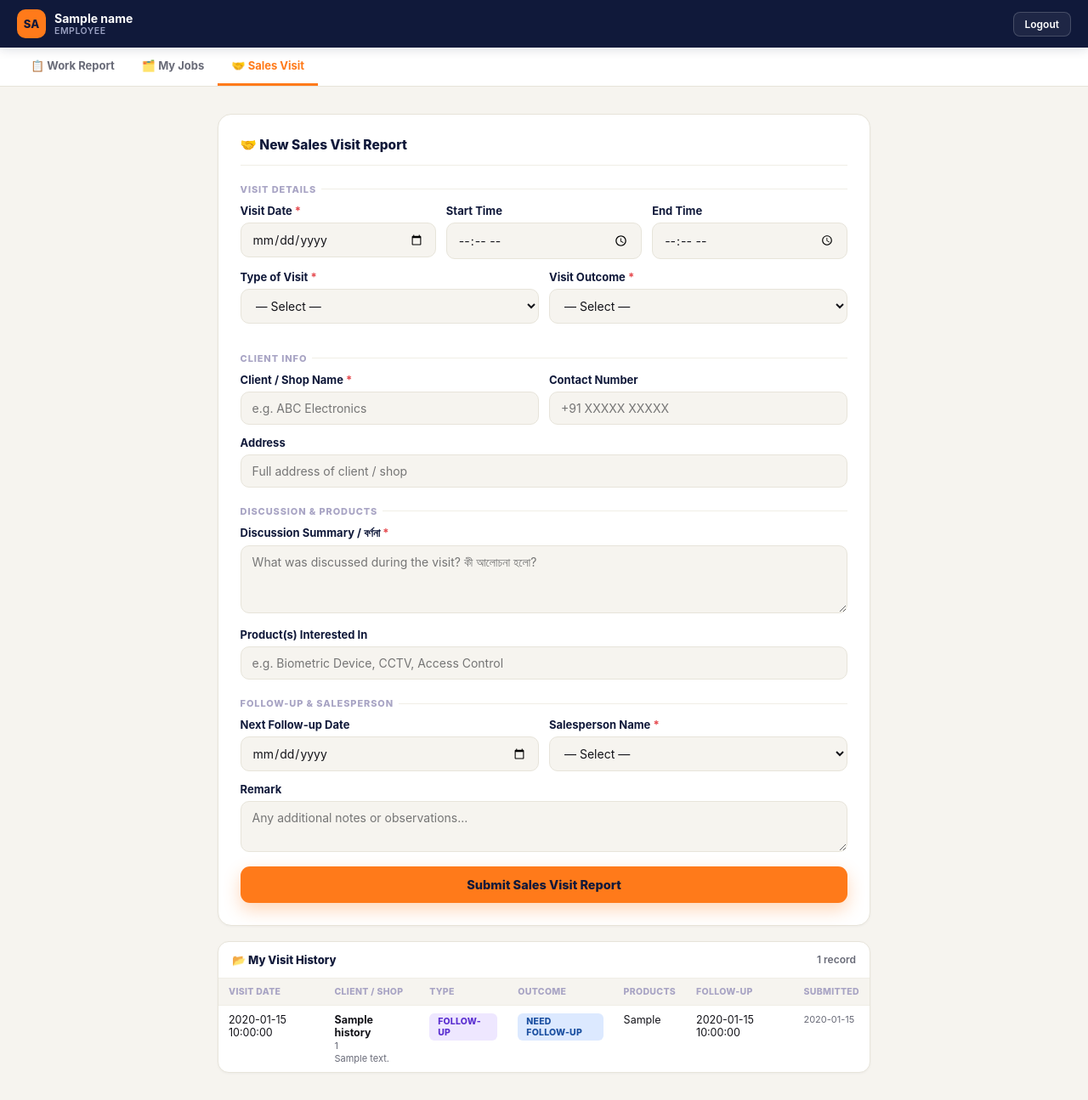
After one commit to subrato91net-boop/work-report-app, a Flask app: template work_report_app/templates/sales_visit.html in a window 1280 px wide. The commit adds this page. Shown: the whole page at 85% size. Run offline with Flask 3, Linux system fonts and the light colour scheme; the template is opened without the code that fills it: most values are stand-ins (such as "Sample title", 1, 10 or a date in 2020); some libraries are stand-ins or nearby versions.

Commit message:
Add files via upload

```diff
--- a/work_report_app/app.py
+++ b/work_report_app/app.py
@@ -635,3 +635,183 @@ if __name__ == "__main__":
     print("👤  Manager : manager / manager123")
     print("👤  Employee: subrato / 1013123456\n")
     app.run(debug=True)
+
+
+# ══════════════════════════════════════════
+#  SALES VISIT REPORT — DB INIT
+# ══════════════════════════════════════════
+def init_sales_db():
+    conn = get_db(); cur = conn.cursor()
+    cur.execute("""
+        CREATE TABLE IF NOT EXISTS sales_visits (
+            id                  SERIAL PRIMARY KEY,
+            timestamp           TEXT,
+            visit_date          TEXT,
+            start_time          TEXT,
+            end_time            TEXT,
+            client_name         TEXT,
+            contact_number      TEXT,
+            address             TEXT,
+            type_of_visit       TEXT,
+            discussion_summary  TEXT,
+            products_interested TEXT,
+            visit_outcome       TEXT,
+            next_followup_date  TEXT,
+            salesperson_code    TEXT,
+            salesperson_name    TEXT,
+            remark              TEXT
+        )
+    """)
+    conn.commit(); cur.close(); conn.close()
+
+with app.app_context():
+    try:
+        init_sales_db()
+        print("✅ Sales visit table ready")
+    except Exception as e:
+        print(f"⚠️ Sales DB init error: {e}")
+
+
+# ══════════════════════════════════════════
+#  ROUTES — EMPLOYEE: SALES VISIT REPORT
+# ══════════════════════════════════════════
+@app.route("/sales-visit", methods=["GET", "POST"])
+def sales_visit():
+    if not logged_in() or is_manager():
+        return redirect(url_for("index"))
+
+    success = False
+    if request.method == "POST":
+        sp_code = request.form.get("salesperson_code", "")
+        sp_name = EMPLOYEES.get(sp_code, {}).get("name", "")
+        conn = get_db(); cur = conn.cursor()
+        cur.execute("""
+            INSERT INTO sales_visits
+            (timestamp, visit_date, start_time, end_time, client_name,
+             contact_number, address, type_of_visit, discussion_summary,
+             products_interested, visit_outcome, next_followup_date,
+             salesperson_code, salesperson_name, remark)
+            VALUES (%s,%s,%s,%s,%s,%s,%s,%s,%s,%s,%s,%s,%s,%s,%s)
+        """, (
+            datetime.now().strftime("%Y-%m-%d %H:%M:%S"),
+            request.form.get("visit_date"),
+            request.form.get("start_time"),
+            request.form.get("end_time"),
+            request.form.get("client_name"),
+            request.form.get("contact_number"),
+            request.form.get("address"),
+            request.form.get("type_of_visit"),
+            request.form.get("discussion_summary"),
+            request.form.get("products_interested"),
+            request.form.get("visit_outcome"),
+            request.form.get("next_followup_date"),
+            sp_code, sp_name,
+            request.form.get("remark"),
+        ))
+        conn.commit(); cur.close(); conn.close()
+        success = True
+
+    # Fetch this employee's own history
+    code = get_emp_code()
+    conn = get_db(); cur = conn.cursor()
+    cur.execute("""
+        SELECT * FROM sales_visits
+        WHERE salesperson_code=%s
+        ORDER BY timestamp DESC
+    """, (code,))
+    history = cur.fetchall(); cur.close(); conn.close()
+
+    salesperson_choices = [
+        {"code": c, "name": i["name"]}
+        for c, i in EMPLOYEES.items()
+    ]
+
+    return render_template(
+        "sales_visit.html",
+        name=session["name"],
+        success=success,
+        history=history,
+        salesperson_choices=salesperson_choices,
+        current_code=code,
+    )
+
+
+# ══════════════════════════════════════════
+#  ROUTES — MANAGER: VIEW SALES VISITS
+# ══════════════════════════════════════════
+@app.route("/manager/sales-visits")
+def manager_sales_visits():
+    if not logged_in() or not is_manager():
+        return redirect(url_for("index"))
+
+    sp_f      = request.args.get("sp", "")
+    outcome_f = request.args.get("outcome", "")
+    vtype_f   = request.args.get("vtype", "")
+    from_d    = request.args.get("from_d", "")
+    to_d      = request.args.get("to_d", "")
+    search    = request.args.get("search", "")
+
+    conn   = get_db(); cur = conn.cursor()
+    query  = "SELECT * FROM sales_visits WHERE 1=1"
+    params = []
+    if sp_f:      query += " AND salesperson_name=%s";              params.append(sp_f)
+    if outcome_f: query += " AND visit_outcome=%s";                 params.append(outcome_f)
+    if vtype_f:   query += " AND type_of_visit=%s";                 params.append(vtype_f)
+    if from_d:    query += " AND visit_date>=%s";                   params.append(from_d)
+    if to_d:      query += " AND visit_date<=%s";                   params.append(to_d)
+    if search:
+        query += " AND (client_name ILIKE %s OR address ILIKE %s OR products_interested ILIKE %s OR discussion_summary ILIKE %s)"
+        s = f"%{search}%"; params += [s, s, s, s]
+    query += " ORDER BY timestamp DESC"
+    cur.execute(query, params)
+    visits = cur.fetchall()
+
+    cur.execute("SELECT COUNT(*) FROM sales_visits"); total = cur.fetchone()["count"]
+    cur.execute("SELECT COUNT(*) FROM sales_visits WHERE visit_outcome='Interested'"); interested = cur.fetchone()["count"]
+    cur.execute("SELECT COUNT(*) FROM sales_visits WHERE visit_outcome='Need Follow-up'"); followup = cur.fetchone()["count"]
+    today = datetime.now().strftime("%Y-%m-%d")
+    cur.execute("SELECT COUNT(*) FROM sales_visits WHERE visit_date=%s", (today,)); today_ct = cur.fetchone()["count"]
+    cur.execute("SELECT DISTINCT salesperson_name FROM sales_visits ORDER BY salesperson_name"); sp_list = [r["salesperson_name"] for r in cur.fetchall()]
+    cur.close(); conn.close()
+
+    return render_template(
+        "manager_sales.html",
+        name=session["name"],
+        visits=visits,
+        total=total, interested=interested, followup=followup, today_ct=today_ct,
+        sp_list=sp_list,
+        filters={"sp": sp_f, "outcome": outcome_f, "vtype": vtype_f, "from_d": from_d, "to_d": to_d, "search": search},
+        record_count=len(visits),
+    )
+
+
+# ══════════════════════════════════════════
+#  ROUTES — EXPORT: SALES VISITS CSV
+# ══════════════════════════════════════════
+@app.route("/export/sales-visits")
+def export_sales_visits():
+    if not logged_in() or not is_manager():
+        return redirect(url_for("login"))
+    conn = get_db(); cur = conn.cursor()
+    cur.execute("SELECT * FROM sales_visits ORDER BY timestamp DESC")
+    rows = cur.fetchall(); cur.close(); conn.close()
+    output = io.StringIO()
+    writer = csv.writer(output)
+    writer.writerow([
+        "ID","Timestamp","Visit Date","Start Time","End Time","Client Name",
+        "Contact Number","Address","Type of Visit","Discussion Summary",
+        "Products Interested","Visit Outcome","Next Follow-up Date",
+        "Salesperson","Remark"
+    ])
+    for r in rows:
+        writer.writerow([
+            r["id"], r["timestamp"], r["visit_date"], r["start_time"], r["end_time"],
+            r["client_name"], r["contact_number"], r["address"], r["type_of_visit"],
+            r["discussion_summary"], r["products_interested"], r["visit_outcome"],
+            r["next_followup_date"], r["salesperson_name"], r["remark"]
+        ])
+    output.seek(0)
+    return Response(
+        output.getvalue(), mimetype="text/csv",
+        headers={"Content-Disposition": "attachment;filename=sales_visits.csv"}
+    )
--- /dev/null
+++ b/work_report_app/templates/sales_visit.html
@@ -0,0 +1,271 @@
+<!DOCTYPE html>
+<html lang="en">
+<head>
+<meta charset="UTF-8">
+<meta name="viewport" content="width=device-width, initial-scale=1.0">
+<title>Sales Visit Report — {{ name }}</title>
+<style>
+  *{box-sizing:border-box;margin:0;padding:0}
+  body{font-family:'Inter',-apple-system,BlinkMacSystemFont,'Segoe UI',sans-serif;background:#F6F4EF;color:#14141A;min-height:100vh;padding-bottom:84px}
+  a{color:inherit}
+
+  .topbar{background:#10193A;padding:0 1.25rem;display:flex;align-items:center;justify-content:space-between;height:56px;position:sticky;top:0;z-index:20;box-shadow:0 2px 12px rgba(16,25,58,0.15)}
+  .topbar-left{display:flex;align-items:center;gap:10px}
+  .avatar{width:34px;height:34px;background:#FF7A1A;border-radius:10px;display:flex;align-items:center;justify-content:center;font-size:13px;font-weight:800;color:#10193A}
+  .tname{font-size:14px;font-weight:700;color:#fff}
+  .trole{font-size:10.5px;color:#9CA3C4;font-weight:600;text-transform:uppercase;letter-spacing:.05em}
+  .logout{padding:6px 13px;border:1px solid rgba(255,255,255,0.18);border-radius:8px;background:rgba(255,255,255,0.06);font-size:12px;cursor:pointer;color:#fff;text-decoration:none;font-weight:600}
+  .logout:hover{background:rgba(255,255,255,0.14)}
+
+  /* TABS */
+  .page-tabs{background:#fff;border-bottom:1px solid #E7E4DA;padding:0 1.25rem;display:flex;position:sticky;top:56px;z-index:19;overflow-x:auto}
+  .pt{padding:13px 16px;font-size:13px;color:#696B78;text-decoration:none;border-bottom:3px solid transparent;font-weight:700;transition:all .15s;white-space:nowrap}
+  .pt:hover{color:#10193A}
+  .pt.active{color:#FF7A1A;border-bottom-color:#FF7A1A}
+
+  /* BOTTOM NAV */
+  .bottom-nav{position:fixed;bottom:0;left:0;right:0;background:#0B1228;display:flex;z-index:30;box-shadow:0 -4px 20px rgba(0,0,0,0.25);padding-bottom:env(safe-area-inset-bottom)}
+  .bn-item{flex:1;display:flex;flex-direction:column;align-items:center;gap:3px;padding:10px 4px 9px;text-decoration:none;color:#7E84A3;font-size:10px;font-weight:700;letter-spacing:.01em}
+  .bn-item .bn-ic{font-size:19px;line-height:1}
+  .bn-item.active{color:#FF7A1A}
+
+  .wrap{max-width:720px;margin:1.4rem auto;padding:0 1rem}
+  .card{background:#fff;border:1px solid #E7E4DA;border-radius:16px;padding:1.6rem;margin-bottom:1.1rem;box-shadow:0 1px 3px rgba(16,25,58,0.04)}
+  .card-title{font-size:15.5px;font-weight:800;margin-bottom:1.3rem;padding-bottom:.9rem;border-bottom:1px solid #F0EEE6;display:flex;align-items:center;gap:8px;color:#10193A}
+
+  .section-label{font-size:11px;font-weight:800;color:#A8A4C4;text-transform:uppercase;letter-spacing:.08em;margin:1.3rem 0 .65rem;display:flex;align-items:center;gap:6px}
+  .section-label::after{content:"";flex:1;height:1px;background:#F0EEE6}
+  .section-label:first-of-type{margin-top:0}
+
+  .row2{display:grid;grid-template-columns:1fr 1fr;gap:12px}
+  .row3{display:grid;grid-template-columns:1fr 1fr 1fr;gap:12px}
+  .field{margin-bottom:13px}
+  label{display:block;font-size:13px;color:#10193A;font-weight:700;margin-bottom:6px}
+  input,select,textarea{width:100%;padding:10px 13px;font-size:14px;color:#14141A;background:#F6F4EF;border:1.5px solid #E7E4DA;border-radius:10px;outline:none;font-family:inherit;transition:border-color .15s,box-shadow .15s,background .15s}
+  input:focus,select:focus,textarea:focus{border-color:#FF7A1A;box-shadow:0 0 0 4px rgba(255,122,26,0.12);background:#fff}
+  textarea{resize:vertical;min-height:80px}
+
+  .submit-btn{width:100%;padding:13px;background:#FF7A1A;color:#10193A;border:none;border-radius:11px;font-size:14.5px;font-weight:800;cursor:pointer;font-family:inherit;box-shadow:0 8px 20px rgba(255,122,26,0.3);transition:transform .1s,box-shadow .15s}
+  .submit-btn:hover{box-shadow:0 10px 26px rgba(255,122,26,0.4)}
+  .submit-btn:active{transform:scale(.98)}
+  .required{color:#E5484D}
+
+  .success{background:#D9F5E8;color:#0E6B43;border:1px solid #8FE0BC;border-radius:10px;padding:12px 15px;font-size:13.5px;margin-bottom:1.2rem;font-weight:600}
+
+  /* HISTORY TABLE */
+  .table-card{background:#fff;border:1px solid #E7E4DA;border-radius:13px;overflow:hidden;box-shadow:0 1px 3px rgba(16,25,58,0.04)}
+  .table-hdr{padding:13px 16px;border-bottom:1px solid #F0EEE6;display:flex;align-items:center;justify-content:space-between}
+  .table-hdr-title{font-size:13px;font-weight:800;color:#10193A}
+  .rec-count{font-size:12px;color:#696B78;font-weight:600}
+  .tbl-scroll{overflow-x:auto}
+  table{width:100%;border-collapse:collapse;font-size:12.5px}
+  thead tr{background:#F6F4EF}
+  th{padding:9px 12px;text-align:left;font-size:10.5px;color:#A8A4C4;border-bottom:1px solid #F0EEE6;font-weight:800;white-space:nowrap;text-transform:uppercase;letter-spacing:.03em}
+  td{padding:9px 12px;border-bottom:1px solid #F6F4EF;vertical-align:top}
+  tr:last-child td{border-bottom:none}
+  tr:hover td{background:#FAFAF8}
+
+  .badge{display:inline-block;padding:3px 10px;border-radius:6px;font-size:10.5px;font-weight:800;text-transform:uppercase;letter-spacing:.02em}
+  .badge-interested{background:#D9F5E8;color:#0E6B43}
+  .badge-followup{background:#DCE9FF;color:#1A4FA0}
+  .badge-new{background:#FFF3D9;color:#7A4A00}
+  .badge-followupv{background:#EEE7FF;color:#5B30D1}
+
+  .empty-state{text-align:center;padding:3rem 1rem;color:#A8A4C4}
+  .empty-state .es-ic{font-size:2.5rem;margin-bottom:.8rem}
+  .empty-state p{font-size:13px;font-weight:600}
+
+  @media(max-width:540px){.row2{grid-template-columns:1fr}.row3{grid-template-columns:1fr}}
+  @media(min-width:860px){
+    body{padding-bottom:0}
+    .bottom-nav{display:none}
+    .wrap{max-width:800px;margin:2rem auto}
+  }
+</style>
+</head>
+<body>
+
+<div class="topbar">
+  <div class="topbar-left">
+    <div class="avatar">{{ name[:2].upper() }}</div>
+    <div><div class="tname">{{ name }}</div><div class="trole">Employee</div></div>
+  </div>
+  <a href="/logout" class="logout">Logout</a>
+</div>
+
+<!-- PAGE TABS -->
+<div class="page-tabs">
+  <a href="/form" class="pt">📋 Work Report</a>
+  <a href="/my-jobs" class="pt">🗂️ My Jobs</a>
+  <a href="/sales-visit" class="pt active">🤝 Sales Visit</a>
+</div>
+
+<div class="wrap">
+
+  {% if success %}
+  <div class="success">✅ Sales visit report submitted successfully!</div>
+  {% endif %}
+
+  <!-- SUBMIT FORM -->
+  <div class="card">
+    <div class="card-title">🤝 New Sales Visit Report</div>
+
+    <form method="POST">
+
+      <span class="section-label">Visit Details</span>
+      <div class="row3">
+        <div class="field">
+          <label>Visit Date <span class="required">*</span></label>
+          <input type="date" name="visit_date" required>
+        </div>
+        <div class="field">
+          <label>Start Time</label>
+          <input type="time" name="start_time">
+        </div>
+        <div class="field">
+          <label>End Time</label>
+          <input type="time" name="end_time">
+        </div>
+      </div>
+
+      <div class="row2">
+        <div class="field">
+          <label>Type of Visit <span class="required">*</span></label>
+          <select name="type_of_visit" required>
+            <option value="" disabled selected>— Select —</option>
+            <option value="New Visit">New Visit</option>
+            <option value="Follow-up">Follow-up</option>
+          </select>
+        </div>
+        <div class="field">
+          <label>Visit Outcome <span class="required">*</span></label>
+          <select name="visit_outcome" required>
+            <option value="" disabled selected>— Select —</option>
+            <option value="Interested">Interested</option>
+            <option value="Need Follow-up">Need Follow-up</option>
+          </select>
+        </div>
+      </div>
+
+      <span class="section-label">Client Info</span>
+      <div class="row2">
+        <div class="field">
+          <label>Client / Shop Name <span class="required">*</span></label>
+          <input type="text" name="client_name" placeholder="e.g. ABC Electronics" required>
+        </div>
+        <div class="field">
+          <label>Contact Number</label>
+          <input type="tel" name="contact_number" placeholder="+91 XXXXX XXXXX">
+        </div>
+      </div>
+      <div class="field">
+        <label>Address</label>
+        <input type="text" name="address" placeholder="Full address of client / shop">
+      </div>
+
+      <span class="section-label">Discussion & Products</span>
+      <div class="field">
+        <label>Discussion Summary / বর্ণনা <span class="required">*</span></label>
+        <textarea name="discussion_summary" placeholder="What was discussed during the visit? কী আলোচনা হলো?" required></textarea>
+      </div>
+      <div class="field">
+        <label>Product(s) Interested In</label>
+        <input type="text" name="products_interested" placeholder="e.g. Biometric Device, CCTV, Access Control">
+      </div>
+
+      <span class="section-label">Follow-up & Salesperson</span>
+      <div class="row2">
+        <div class="field">
+          <label>Next Follow-up Date</label>
+          <input type="date" name="next_followup_date">
+        </div>
+        <div class="field">
+          <label>Salesperson Name <span class="required">*</span></label>
+          <select name="salesperson_code" required>
+            <option value="" disabled selected>— Select —</option>
+            {% for sp in salesperson_choices %}
+            <option value="{{ sp.code }}" {% if sp.code == current_code %}selected{% endif %}>{{ sp.name }}</option>
+            {% endfor %}
+          </select>
+        </div>
+      </div>
+
+      <div class="field">
+        <label>Remark</label>
+        <textarea name="remark" placeholder="Any additional notes or observations..." style="min-height:60px"></textarea>
+      </div>
+
+      <button type="submit" class="submit-btn">Submit Sales Visit Report</button>
+    </form>
+  </div>
+
+  <!-- HISTORY TABLE -->
+  <div class="table-card">
+    <div class="table-hdr">
+      <span class="table-hdr-title">📂 My Visit History</span>
+      <span class="rec-count">{{ history|length }} record{{ 's' if history|length != 1 }}</span>
+    </div>
+    {% if history %}
+    <div class="tbl-scroll">
+      <table>
+        <thead>
+          <tr>
+            <th>Visit Date</th>
+            <th>Client / Shop</th>
+            <th>Type</th>
+            <th>Outcome</th>
+            <th>Products</th>
+            <th>Follow-up</th>
+            <th>Submitted</th>
+          </tr>
+        </thead>
+        <tbody>
+          {% for v in history %}
+          <tr>
+            <td>{{ v.visit_date }}</td>
+            <td>
+              <strong>{{ v.client_name }}</strong>
+              {% if v.contact_number %}<br><span style="color:#696B78;font-size:11px">{{ v.contact_number }}</span>{% endif %}
+              {% if v.address %}<br><span style="color:#696B78;font-size:11px">{{ v.address }}</span>{% endif %}
+            </td>
+            <td>
+              {% if v.type_of_visit == 'New Visit' %}
+                <span class="badge badge-new">New</span>
+              {% else %}
+                <span class="badge badge-followupv">Follow-up</span>
+              {% endif %}
+            </td>
+            <td>
+              {% if v.visit_outcome == 'Interested' %}
+                <span class="badge badge-interested">Interested</span>
+              {% else %}
+                <span class="badge badge-followup">Need Follow-up</span>
+              {% endif %}
+            </td>
+            <td style="max-width:160px">{{ v.products_interested or '—' }}</td>
+            <td>{{ v.next_followup_date or '—' }}</td>
+            <td style="color:#696B78;font-size:11px">{{ v.timestamp[:10] }}</td>
+          </tr>
+          {% endfor %}
+        </tbody>
+      </table>
+    </div>
+    {% else %}
+    <div class="empty-state">
+      <div class="es-ic">🤝</div>
+      <p>No visit reports yet.<br>Submit your first one above!</p>
+    </div>
+    {% endif %}
+  </div>
+
+</div><!-- /wrap -->
+
+<!-- MOBILE BOTTOM NAV -->
+<nav class="bottom-nav">
+  <a href="/form"        class="bn-item"><span class="bn-ic">📋</span>Report</a>
+  <a href="/my-jobs"     class="bn-item"><span class="bn-ic">🗂️</span>My Jobs</a>
+  <a href="/sales-visit" class="bn-item active"><span class="bn-ic">🤝</span>Sales</a>
+</nav>
+
+</body>
+</html>
```
Also changed, not shown: work_report_app/templates/manager.html (+8 -6 lines), work_report_app/templates/manager_sales.html (added, +241 -0 lines).
